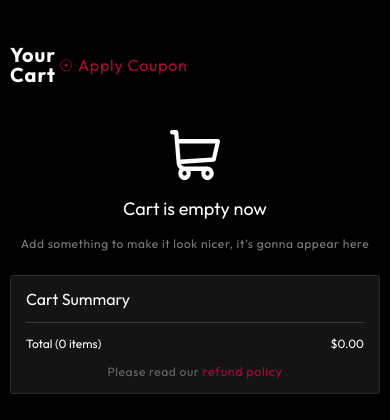
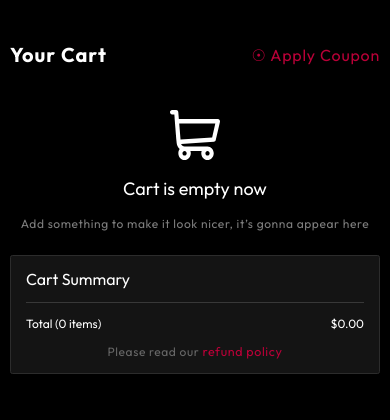
Before and after one commit to RLT-G/Cloudy-Django, a Django app: page /cart/ in a window 390 px wide. Shown: the part 60-480 px from the top of the page. Run offline with Django 4.2, Linux system fonts and the light colour scheme; a user stored in the database is signed in.

Commit message:
adaptive coupon

```diff
--- a/cm_site/static/cm_site/css/basket_a.css
+++ b/cm_site/static/cm_site/css/basket_a.css
@@ -191,4 +191,25 @@
     .summary__wrapper {
         width: 100%;
     }
+    .promo {
+        right: 0;
+    }
 }
+@media only screen and (max-width: 500px){
+    .promo {
+            width: 250px;
+        right: 0;
+    }
+}
+@media only screen and (max-width: 380px) {
+    .promo {
+        width: 210px;
+        right: 0;
+    }
+}
+@media only screen and (max-width: 340px) {
+    .promo {
+        width: 190px;
+        right: 0;
+    }
+}
```
Also changed, not shown: db.sqlite3.
